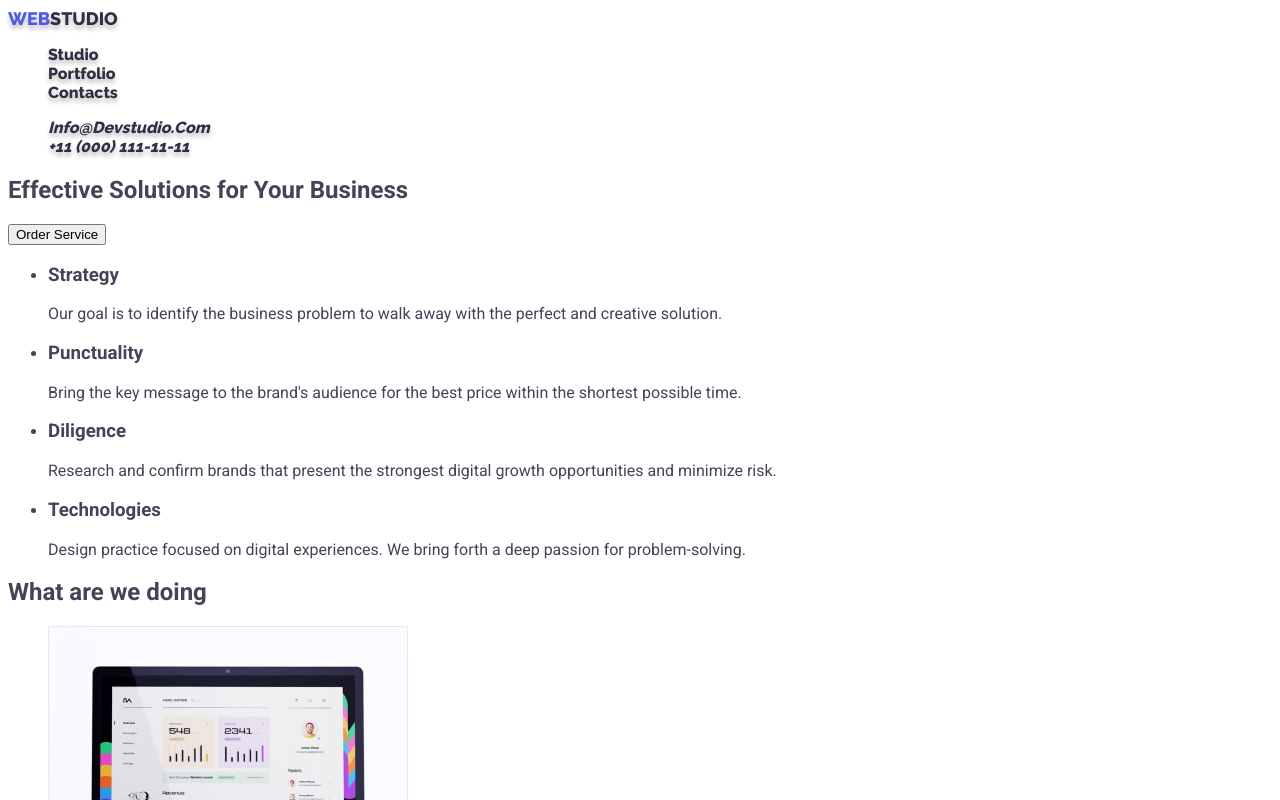
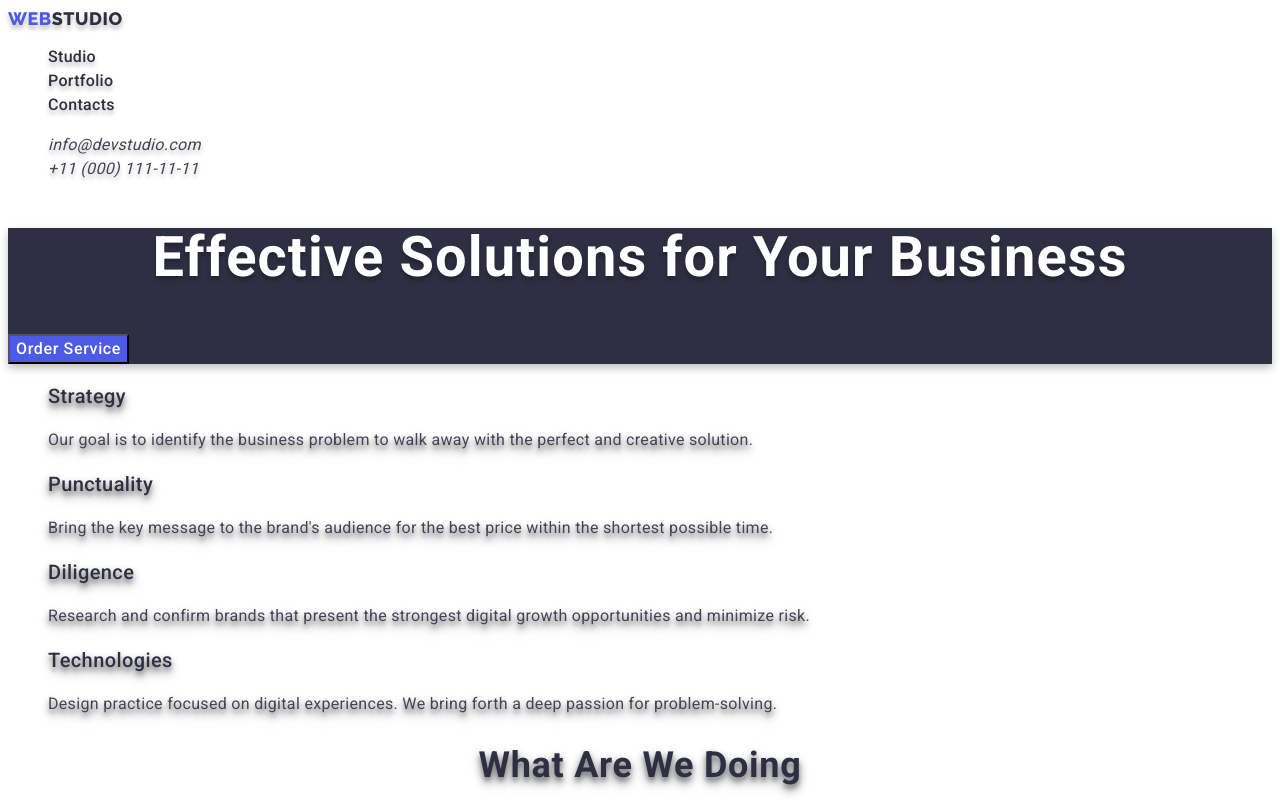
Before and after one commit to Vitalii1973/goit-markup-hw-02, a plain HTML site: page index.html in a window 1280 px wide. Shown: the top 800 px of the page. Drawn offline with Linux system fonts and the light colour scheme.

Commit message:
decor html

```diff
--- a/css/styles.css
+++ b/css/styles.css
@@ -1,3 +1,6 @@
+:root {
+}
+
 .visually-hidden {
   position: absolute;
   width: 1px;
@@ -11,7 +14,7 @@
   clip: rect(0 0 0 0);
   overflow: hidden;
 }
-/* Базовий стиль */
+/** Базовий стиль */
 body {
   font-family: 'Roboto', sans-serif;
   font-size: 16px;
@@ -19,44 +22,221 @@ body {
   color: #434455;
   background-color: #ffffff;
 }
-/* Оформлення логотипу */
+
 .link {
+  text-decoration: none;
+}
+
+.list {
+  list-style: none;
+}
+.header {
+  background: #ffffff;
+}
+/**Оформлення логотипу */
+.style {
   font-family: 'Raleway', sans-serif;
-  text-decoration: none;
   font-size: 18px;
   text-transform: uppercase;
   font-weight: 800;
+  line-height: 1.17;
   color: #4d5ae5;
+  letter-spacing: 0.03em;
   text-shadow: 0px 4px 4px rgba(0, 0, 0, 0.25);
 }
-/* друга частина логотипу */
-.logo-link {
+/** друга частина логотипу */
+.logo {
   font-family: 'Raleway', sans-serif;
-  text-decoration: none;
   font-size: 18px;
   text-transform: uppercase;
   font-weight: 800;
+  line-height: 1.17;
+  letter-spacing: 0.03em;
   color: #2e2f42;
   text-shadow: 0px 4px 4px rgba(0, 0, 0, 0.25);
 }
-/* Логотип у футері */
-.logo-link-studio {
+/** Логотип Studio у футері */
+.logo-footer {
   font-family: 'Raleway', sans-serif;
-  text-decoration: none;
   font-size: 18px;
   text-transform: uppercase;
   font-weight: 800;
+  line-height: 1.17;
   color: #f4f4fd;
   text-shadow: 0px 4px 4px rgba(0, 0, 0, 0.25);
 }
-/* Меню навігації-посилання */
+/** Меню навігації-посилання */
 .list {
   list-style: none;
 }
-.list .link {
+.menu {
+}
+.menu-item {
+}
+.header-menu {
   text-transform: capitalize;
   font-weight: 500;
   font-size: 16px;
+  line-height: 1.5;
+  letter-spacing: 0.02em;
   color: #2e2f42;
   text-shadow: 0px 4px 4px rgba(0, 0, 0, 0.25);
 }
+.header-menu:hover,
+.header-menu:focus {
+  color: #404bbf;
+  box-shadow: 0px 4px 4px rgba(0, 0, 0, 0.25);
+  border-radius: 2px;
+}
+.header-menu:active {
+  background-color: #404bbf;
+  border-radius: 2px;
+}
+/** Контакті */
+.address {
+}
+.address-contact {
+}
+.address-item {
+}
+.contact {
+  font-weight: 400;
+  font-size: 16px;
+  line-height: 1.5;
+  letter-spacing: 0.02em;
+  color: #434455;
+  text-shadow: 0px 4px 4px rgba(0, 0, 0, 0.25);
+}
+.contact:hover,
+.contact:focus {
+  color: #404bbf;
+}
+/** Баннер секція 1 */
+.hero {
+  filter: drop-shadow(0px 4px 4px rgba(0, 0, 0, 0.25));
+}
+/** Заливка банера */
+.banner-hero {
+  background-color: #2e2f42;
+}
+/** Текст банера */
+.hero-title {
+  font-weight: 700;
+  font-size: 56px;
+  line-height: 1.07;
+  text-align: center;
+  letter-spacing: 0.02em;
+  color: #ffffff;
+  text-shadow: 0px 4px 4px rgba(0, 0, 0, 0.25);
+}
+/** Кнопка банера */
+.hero-btn {
+  font-family: 'Roboto';
+  font-style: normal;
+  font-weight: 500;
+  font-size: 16px;
+  line-height: 1.5;
+  letter-spacing: 0.04em;
+  color: #ffffff;
+  background-color: #4d5ae5;
+}
+.hero-btn:hover,
+.hero-btn:focus {
+  font-weight: 600;
+  font-size: 16px;
+  line-height: 1.19;
+  letter-spacing: 0.04em;
+  color: #ffffff;
+  background: #404bbf;
+  box-shadow: 0px 4px 4px rgba(0, 0, 0, 0.15);
+}
+/** Секція 2 Бенефис */
+.benefits {
+  filter: drop-shadow(0px 4px 4px rgba(0, 0, 0, 0.25));
+}
+.benefits-list {
+}
+.benefits-item {
+}
+.benefits-subtitle {
+  font-weight: 500;
+  font-size: 20px;
+  line-height: 1.2;
+  letter-spacing: 0.02em;
+  color: #2e2f42;
+  text-shadow: 0px 4px 4px rgba(0, 0, 0, 0.25);
+}
+.benefits-text {
+  font-size: 16px;
+  line-height: 1.5;
+  letter-spacing: 0.02em;
+  color: #434455;
+  text-shadow: 0px 4px 4px rgba(0, 0, 0, 0.25);
+}
+/** Секція 3 digital */
+.digital {
+  filter: drop-shadow(0px 4px 4px rgba(0, 0, 0, 0.25));
+}
+.digital-title {
+  font-weight: 700;
+  font-size: 36px;
+  line-height: 1.11;
+  text-align: center;
+  letter-spacing: 0.02em;
+  text-transform: capitalize;
+  color: #2e2f42;
+  text-shadow: 0px 4px 4px rgba(0, 0, 0, 0.25);
+}
+.digital-list {
+}
+.digital-item {
+}
+/** Секція 4 Команда */
+.team {
+  background-color: #f4f4fd;
+  box-shadow: 0px 4px 4px rgba(0, 0, 0, 0.25);
+  filter: drop-shadow(0px 4px 4px rgba(0, 0, 0, 0.25));
+}
+.team-title {
+  font-weight: 700;
+  font-size: 36px;
+  line-height: 1.11;
+  letter-spacing: 0.02em;
+  text-transform: capitalize;
+  color: #2e2f42;
+
+  text-shadow: 0px 4px 4px rgba(0, 0, 0, 0.25);
+}
+.team-list {
+}
+.team-item {
+  background-color: #ffffff;
+}
+.team-subtitle {
+  font-weight: 500;
+  font-size: 20px;
+  line-height: 1.2;
+  letter-spacing: 0.02em;
+  color: #2e2f42;
+  text-shadow: 0px 4px 4px rgba(0, 0, 0, 0.25);
+}
+.team-text {
+  font-size: 16px;
+  line-height: 1.5;
+  letter-spacing: 0.02em;
+  color: #434455;
+  text-shadow: 0px 4px 4px rgba(0, 0, 0, 0.25);
+}
+
+/** Абзац у футері */
+.footer {
+  background-color: #2e2f42;
+}
+
+.footer-text {
+  font-size: 16px;
+  line-height: 1.5;
+  letter-spacing: 0.02em;
+  color: #f4f4fd;
+  text-shadow: 0px 4px 4px rgba(0, 0, 0, 0.25);
+}
--- a/index.html
+++ b/index.html
@@ -8,75 +8,83 @@
     <link rel="preconnect" href="https://fonts.googleapis.com" />
     <link rel="preconnect" href="https://fonts.gstatic.com" crossorigin />
     <link
-      href="https://fonts.googleapis.com/css2? family= Raleway:wght@800 & family=Roboto:wght@400;500;700;900&display=swap"
+      href="https://fonts.googleapis.com/css2?family=Raleway:wght@800&family=Roboto:wght@400;500;700;900&display=swap"
       rel="stylesheet"
     />
     <link rel="stylesheet" href="./css/styles.css" />
   </head>
   <body>
     <!-- Head_cap -->
-    <header>
+    <header class="header">
       <!-- Logotype -->
-      <nav>
-        <a class="link" href="./index.html"
-          >Web<span class="logo-link">Studio</span></a
+      <nav class="navigation">
+        <a class="style link" href="./index.html"
+          >Web<span class="logo link">Studio</span></a
         >
         <!-- Menu navigation -->
-        <ul class="list">
-          <li><a class="link" href="./index.html">Studio</a></li>
-          <li><a class="link" href="./portfolio.html">Portfolio</a></li>
-          <li><a class="link" href="#">Contacts</a></li>
+        <ul class="menu list">
+          <li class="menu-item">
+            <a class="header-menu link" href="./index.html">Studio</a>
+          </li>
+          <li class="menu-item">
+            <a class="header-menu link" href="./portfolio.html">Portfolio</a>
+          </li>
+          <li class="menu-item">
+            <a class="header-menu link" href="#">Contacts</a>
+          </li>
         </ul>
       </nav>
       <!-- Contacts -->
-      <address>
-        <ul class="list">
-          <li>
-            <a class="link" href="mailto:info@devstudio.com"
+      <address class="address">
+        <ul class="address-contact list">
+          <li class="address-item">
+            <a class="contact link" href="mailto:info@devstudio.com"
               >info@devstudio.com</a
             >
           </li>
-          <li>
-            <a class="link" href="tel:+110001111111">+11 (000) 111-11-11</a>
+          <li class="address-item">
+            <a class="contact link" href="tel:+110001111111"
+              >+11 (000) 111-11-11</a
+            >
           </li>
         </ul>
       </address>
     </header>
     <!-- Banner -->
-    <main>
+    <main class="hero">
       <!-- Section 1 -->
-      <section>
-        <h1>Effective Solutions for Your Business</h1>
-        <button type="button">Order Service</button>
+      <section class="banner-hero">
+        <h1 class="hero-title">Effective Solutions for Your Business</h1>
+        <button type="button" class="hero-btn">Order Service</button>
       </section>
       <!-- Section 2 -->
-      <section>
+      <section class="benefits">
         <h2 class="visually-hidden">emptiness</h2>
-        <ul>
-          <li>
-            <h3>Strategy</h3>
-            <p>
+        <ul class="benefits-list list">
+          <li class="benefits-item">
+            <h3 class="benefits-subtitle">Strategy</h3>
+            <p class="benefits-text">
               Our goal is to identify the business problem to walk away with the
               perfect and creative solution.
             </p>
           </li>
-          <li>
-            <h3>Punctuality</h3>
-            <p>
+          <li class="benefits-item">
+            <h3 class="benefits-subtitle">Punctuality</h3>
+            <p class="benefits-text">
               Bring the key message to the brand's audience for the best price
               within the shortest possible time.
             </p>
           </li>
-          <li>
-            <h3>Diligence</h3>
-            <p>
+          <li class="benefits-item">
+            <h3 class="benefits-subtitle">Diligence</h3>
+            <p class="benefits-text">
               Research and confirm brands that present the strongest digital
               growth opportunities and minimize risk.
             </p>
           </li>
-          <li>
-            <h3>Technologies</h3>
-            <p>
+          <li class="benefits-item">
+            <h3 class="benefits-subtitle">Technologies</h3>
+            <p class="benefits-text">
               Design practice focused on digital experiences. We bring forth a
               deep passion for problem-solving.
             </p>
@@ -84,10 +92,10 @@
         </ul>
       </section>
       <!-- Section 3 -->
-      <section>
-        <h2>What are we doing</h2>
-        <ul>
-          <li>
+      <section class="digital">
+        <h2 class="digital-title">What are we doing</h2>
+        <ul class="digital-list list">
+          <li class="digital-item">
             <img
               src="./images/rectangle_1-min.jpg"
               alt="Monitor PC"
@@ -95,7 +103,7 @@
               height="300"
             />
           </li>
-          <li>
+          <li class="digital-item">
             <img
               src="./images/rectangle_2-min.jpg"
               alt="Mobile programs"
@@ -103,7 +111,7 @@
               height="300"
             />
           </li>
-          <li>
+          <li class="digital-item">
             <img
               src="./images/rectangle_3-min.jpg"
               alt="mobile programs 2"
@@ -114,58 +122,58 @@
         </ul>
       </section>
       <!-- Section 4 -->
-      <section>
-        <h2>Our Team</h2>
-        <ul>
-          <li>
+      <section class="team">
+        <h2 class="team-title">Our Team</h2>
+        <ul class="team-list list">
+          <li class="team-item">
             <img
               src="./images/mark_guerrero-min.jpg"
               alt="Mark Guerrero photo"
               width="264"
               height="260"
             />
-            <h3>Mark Guerrero</h3>
-            <p>Product Designer</p>
+            <h3 class="team-subtitle">Mark Guerrero</h3>
+            <p class="team-text">Product Designer</p>
           </li>
-          <li>
+          <li class="team-item">
             <img
               src="./images/tom_ford-min.jpg"
               alt="Tom Ford photo"
               width="264"
               height="260"
             />
-            <h3>Tom Ford</h3>
-            <p>Frontend Developer</p>
+            <h3 class="team-subtitle">Tom Ford</h3>
+            <p class="team-text">Frontend Developer</p>
           </li>
-          <li>
+          <li class="team-item">
             <img
               src="./images/camila_garcia-min.jpg"
               alt="Camila Garcia photo"
               width="264"
               height="260"
             />
-            <h3>Camila Garcia</h3>
-            <p>Marketing</p>
+            <h3 class="team-subtitle">Camila Garcia</h3>
+            <p class="team-text">Marketing</p>
           </li>
-          <li>
+          <li class="team-item">
             <img
               src="./images/daniel_wilson-min.jpg"
               alt="Daniel Wilson photo"
               width="264"
               height="260"
             />
-            <h3>Daniel Wilson</h3>
-            <p>UI Designer</p>
+            <h3 class="team-subtitle">Daniel Wilson</h3>
+            <p class="team-text">UI Designer</p>
           </li>
         </ul>
       </section>
     </main>
     <!-- Footer  -->
-    <footer>
-      <a class="link" href="./index.html"
-        >Web<span class="logo-link-studio">Studio</span></a
+    <footer class="footer">
+      <a class="style link" href="./index.html"
+        >Web<span class="logo-footer link">Studio</span></a
       >
-      <p>
+      <p class="footer-text">
         Increase the flow of customers and sales for your business with digital
         marketing & growth solutions.
       </p>
```
